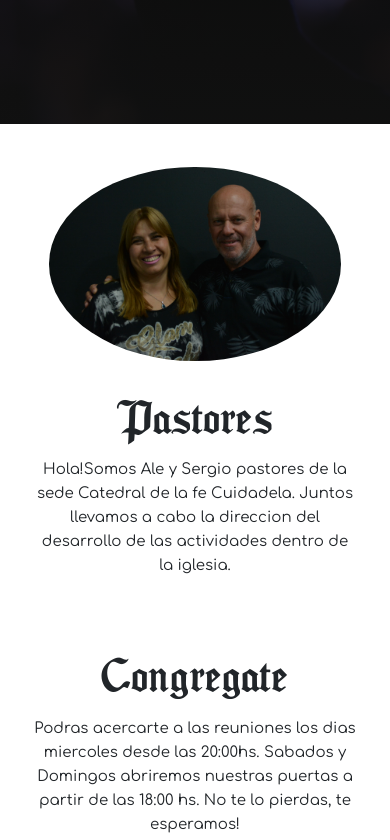
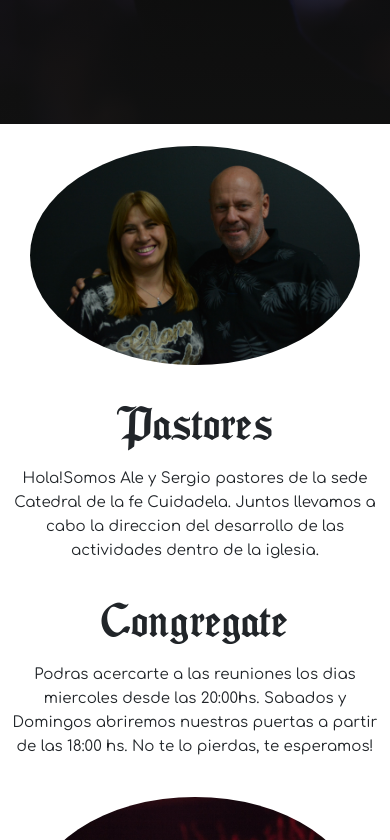
Before and after one commit to NahuelNavarro/Catedral-Ciudadela, a website: page index.html in a window 390 px wide. Shown: the part 740-1580 px from the top of the page. Drawn offline with nearby package versions, Linux system fonts and the light colour scheme.

Commit message:
completando

```diff
--- a/scss/layout/_mediaqueris.scss
+++ b/scss/layout/_mediaqueris.scss
@@ -168,7 +168,7 @@
   margin-left: 0px;
 }
 .about-us {
-    padding: 21px;
+    padding: 0px;
 }
 .mapa-ubicacion {
   width: 80%;
```
Also changed, not shown: css/style.css.
